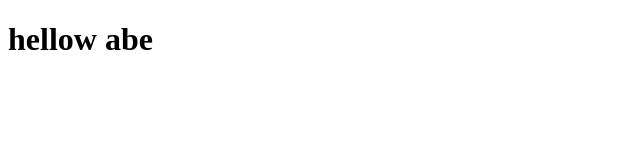
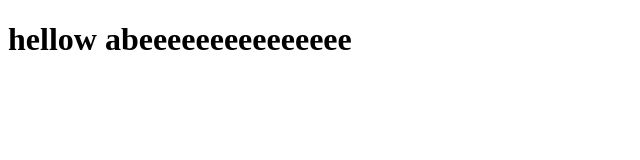
Before and after one commit to muhammed-123456/abe, a plain HTML site: page index.html in a window 1280 px wide. Shown: the whole page, without its empty margins (0-640 px from the left). Drawn offline with Linux system fonts and the light colour scheme.

Commit message:
updated the html

```diff
--- a/index.html
+++ b/index.html
@@ -6,6 +6,6 @@
     <title>Document</title>
 </head>
 <body>
- <h1>hellow abe</h1>
+ <h1>hellow abeeeeeeeeeeeeeee</h1>
 </body>
 </html>
```
